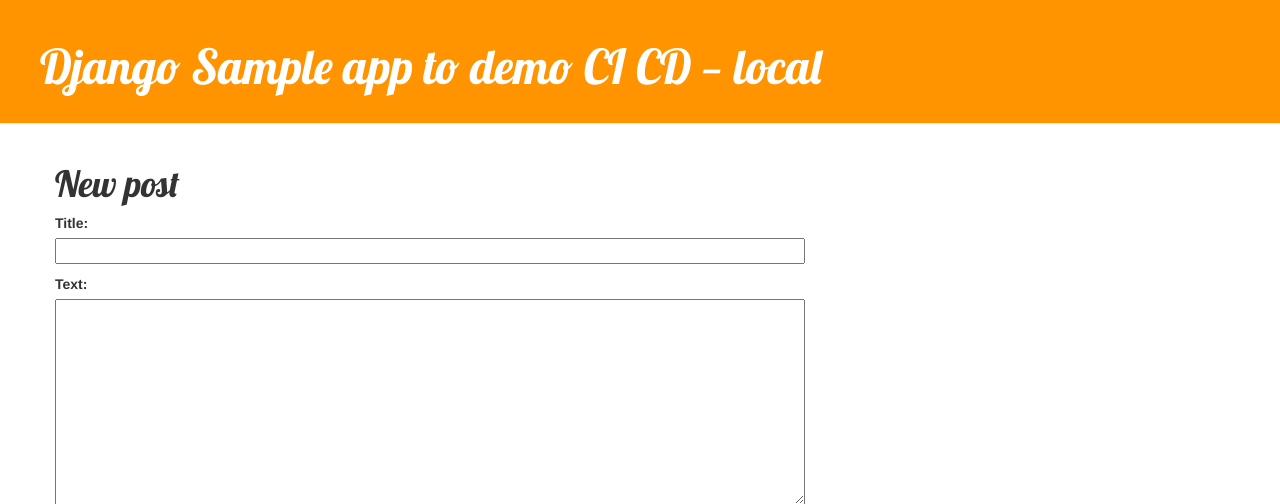
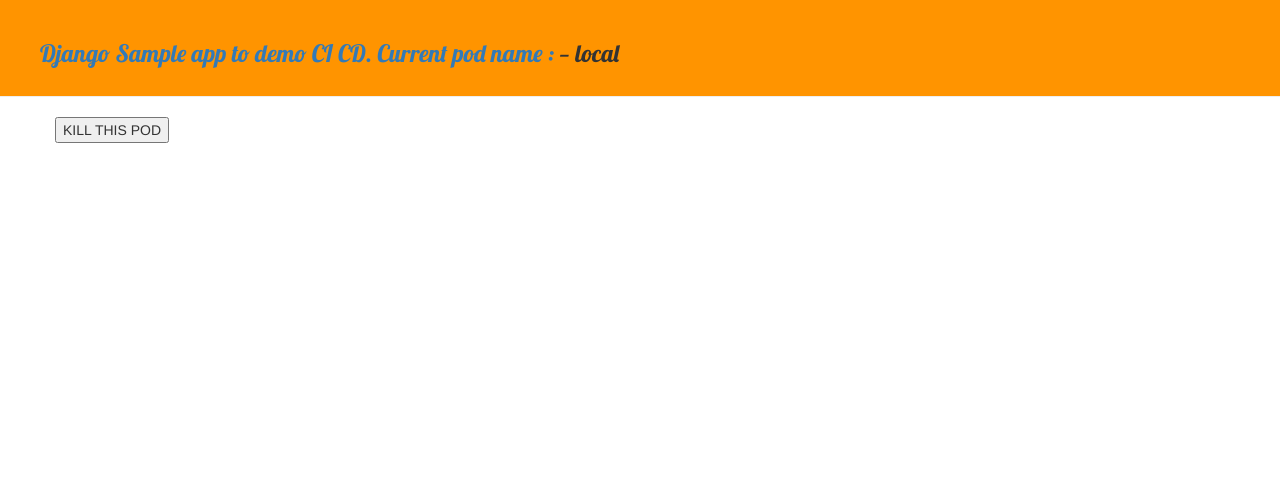
Before and after one commit to crazyglasses/DjangoCICD, a Django app: page /post/new/ in a window 1280 px wide. Shown: the top 504 px of the page. Run offline with Django 3.2, Linux system fonts and the light colour scheme; some libraries are stand-ins or nearby versions.

Commit message:
Clearning yet another mistake

```diff
--- a/containers/app/blog/templates/blog/base.html
+++ b/containers/app/blog/templates/blog/base.html
@@ -12,16 +12,15 @@
       {% if user.is_authenticated %}
       <a href="{% url "post_new" %}" class="top-menu"><span class="glyphicon glyphicon-plus"></span></a>
       {% endif %}
-      <h1><a href="/">Django Sample app to demo CI CD </a> &mdash; {{ pod_name }}</h1>
+      <h3><a href="/">Django Sample app to demo CI CD. Current pod name :  </a> &mdash; {{ pod_name }}</h3>
     </div>
     <div class="content container">
       <div class="row">
 	<div class="col-md-8">
-	  {% block content %}
-                <form action="{% url "selfdestruct" %}" method="post">
-  	        <button type="submit" formmethod="post">KILL  THIS POD </button>
-		</form>
-          {% endblock %}
+		<form action="{% url "selfdestruct" %}" method="post">
+                <button type="submit" formmethod="post">KILL  THIS POD </button>
+                </form>
+
         </div>
       </div>
     </div>
```
